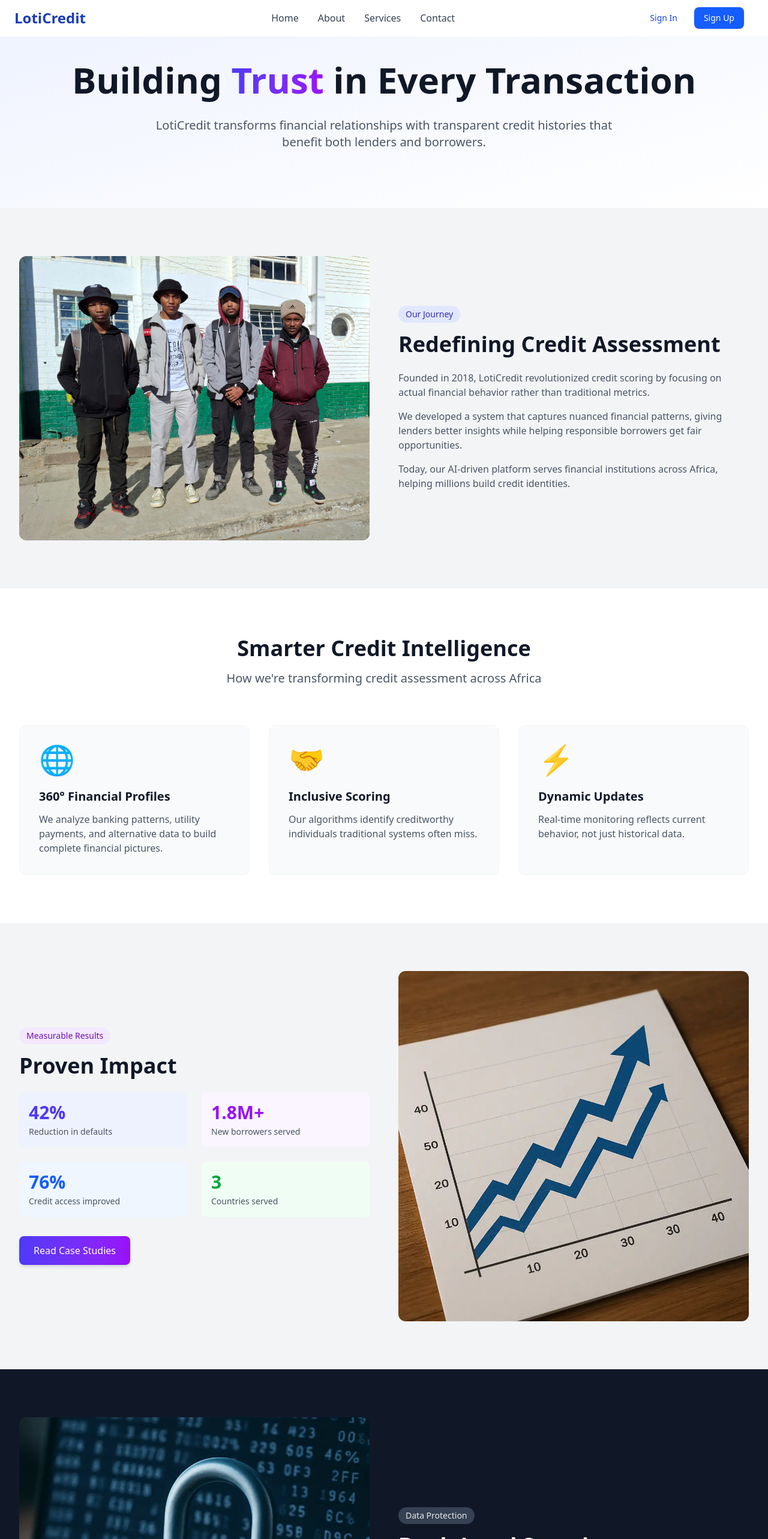
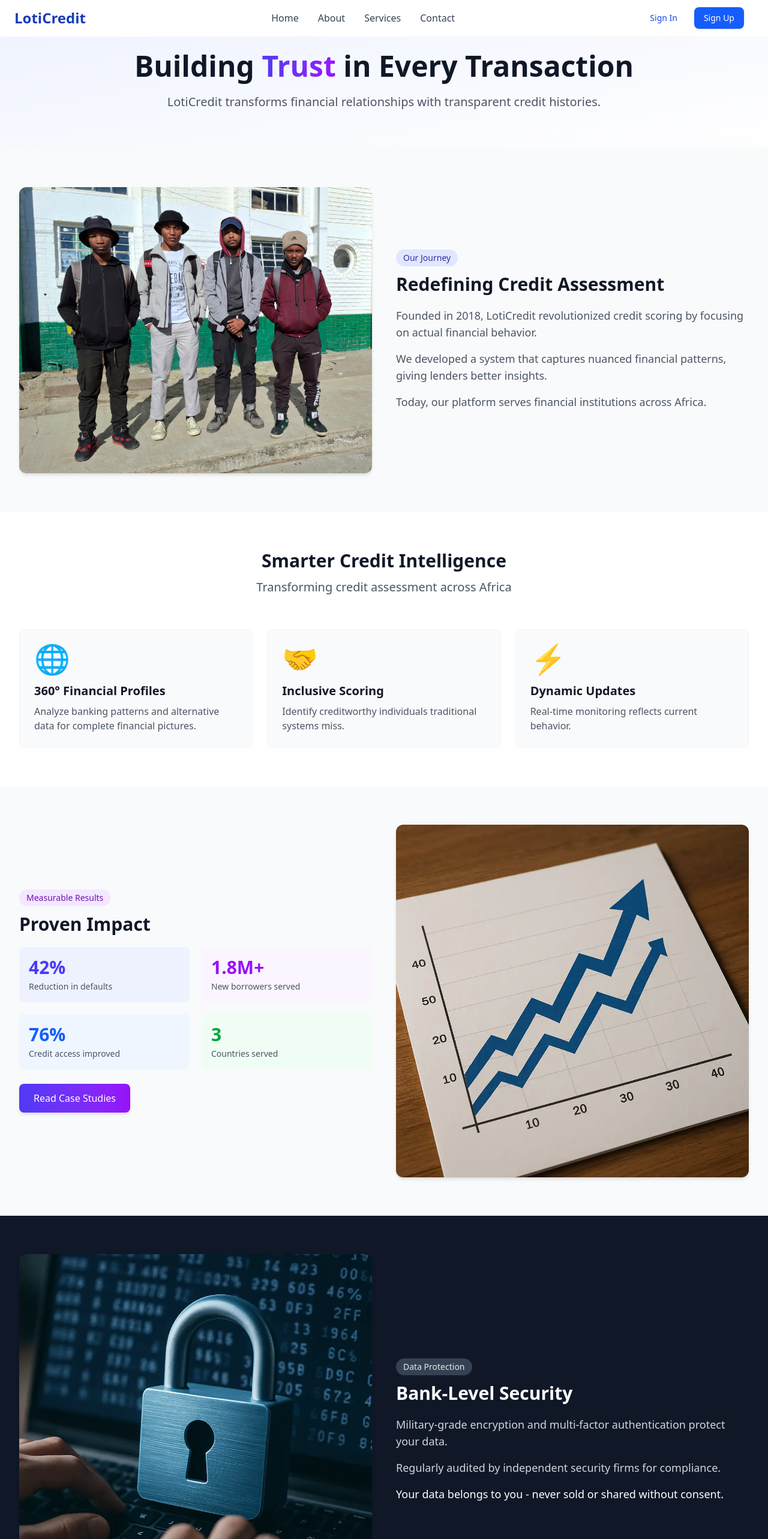
Before and after one commit to kamohelomokhethi137/loticredit, a React (Vite) app: page /about in a window 1280 px wide. Shown: the top 2566 px of the page at 60% size. Built offline with nearby package versions, Linux system fonts and the light colour scheme.

Commit message:
RESPONSIVENESS

```diff
--- a/src/components/AboutUs.jsx
+++ b/src/components/AboutUs.jsx
@@ -14,43 +14,43 @@ function AboutUs() {
   const [ref3, inView3] = useInView({ threshold: 0.1, triggerOnce: true });
 
   return (
-    <div className="bg-gray-100">
+    <div className="bg-gray-50 overflow-x-hidden">
       <NavBar />
 
       {/* Hero Section */}
-      <section className="relative overflow-hidden bg-gradient-to-br from-indigo-50 to-white py-24 px-4 sm:px-6 lg:px-8">
+      <section className="relative bg-gradient-to-br from-indigo-50 to-white pt-20 pb-16 px-5 sm:px-6 lg:px-8">
         <div className="max-w-7xl mx-auto">
           <motion.div
-            initial={{ opacity: 0, y: 40 }}
+            initial={{ opacity: 0, y: 20 }}
             animate={{ opacity: 1, y: 0 }}
             transition={{ duration: 0.8, ease: [0.6, -0.05, 0.01, 0.99] }}
-            className="text-center"
+            className="text-center px-2"
           >
-            <h1 className="text-4xl md:text-6xl font-bold text-gray-900 mb-6 leading-tight">
+            <h1 className="text-3xl sm:text-4xl md:text-5xl font-bold text-gray-900 mb-4 leading-tight">
               Building <span className="bg-gradient-to-r from-indigo-600 to-purple-600 bg-clip-text text-transparent">Trust</span> in Every Transaction
             </h1>
-            <p className="text-xl text-gray-600 max-w-3xl mx-auto">
-              LotiCredit transforms financial relationships with transparent credit histories that benefit both lenders and borrowers.
+            <p className="text-lg sm:text-xl text-gray-600 max-w-3xl mx-auto">
+              LotiCredit transforms financial relationships with transparent credit histories.
             </p>
           </motion.div>
         </div>
-        <div className="absolute -bottom-20 left-0 right-0 h-24 bg-gradient-to-t from-gray-50 to-transparent z-10"></div>
+        <div className="absolute -bottom-10 left-0 right-0 h-16 bg-gradient-to-t from-gray-50 to-transparent z-10"></div>
       </section>
 
       {/* Our Story */}
-      <section ref={ref1} className="max-w-7xl mx-auto px-4 sm:px-6 lg:px-8 py-20">
-        <div className="flex flex-col lg:flex-row gap-12 items-center">
+      <section ref={ref1} className="max-w-7xl mx-auto px-5 sm:px-6 lg:px-8 py-12 sm:py-16">
+        <div className="flex flex-col lg:flex-row gap-8 sm:gap-10 items-center">
           <motion.div
-            initial={{ opacity: 0, x: -80, scale: 0.95 }}
+            initial={{ opacity: 0, x: -40, scale: 0.98 }}
             animate={inView1 ? { opacity: 1, x: 0, scale: 1 } : {}}
             transition={{ duration: 0.7, ease: "easeOut" }}
-            className="lg:w-1/2 relative"
+            className="w-full lg:w-1/2 relative px-2 sm:px-0"
           >
-            <div className="absolute -inset-4 bg-gradient-to-r from-indigo-100 to-purple-100 rounded-2xl -z-10"></div>
+            <div className="absolute -inset-3 sm:-inset-4 bg-gradient-to-r from-indigo-100 to-purple-100 rounded-xl sm:rounded-2xl -z-10"></div>
             <img
               src={teamImage}
               alt="LotiCredit team working together"
-              className="rounded-xl w-full h-auto object-cover"
+              className="rounded-lg sm:rounded-xl w-full h-auto object-cover shadow-md"
               loading="lazy"
               width={600}
               height={400}
@@ -58,24 +58,24 @@ function AboutUs() {
           </motion.div>
 
           <motion.div
-            initial={{ opacity: 0, x: 80 }}
+            initial={{ opacity: 0, x: 40 }}
             animate={inView1 ? { opacity: 1, x: 0 } : {}}
             transition={{ duration: 0.7, delay: 0.2, ease: "easeOut" }}
-            className="lg:w-1/2"
+            className="w-full lg:w-1/2 px-2 sm:px-0"
           >
-            <div className="inline-block bg-indigo-100 text-indigo-800 px-3 py-1 rounded-full text-sm font-medium mb-4">
+            <div className="inline-block bg-indigo-100 text-indigo-800 px-3 py-1 rounded-full text-sm font-medium mb-3">
               Our Journey
             </div>
-            <h2 className="text-3xl md:text-4xl font-bold text-gray-900 mb-6">Redefining Credit Assessment</h2>
-            <div className="space-y-4 text-gray-600">
+            <h2 className="text-2xl sm:text-3xl font-bold text-gray-900 mb-4 sm:mb-5">Redefining Credit Assessment</h2>
+            <div className="space-y-3 sm:space-y-4 text-gray-600 text-base sm:text-lg">
               <p>
-                Founded in 2018, LotiCredit revolutionized credit scoring by focusing on actual financial behavior rather than traditional metrics.
+                Founded in 2018, LotiCredit revolutionized credit scoring by focusing on actual financial behavior.
               </p>
               <p>
-                We developed a system that captures nuanced financial patterns, giving lenders better insights while helping responsible borrowers get fair opportunities.
+                We developed a system that captures nuanced financial patterns, giving lenders better insights.
               </p>
               <p className="font-medium">
-                Today, our AI-driven platform serves financial institutions across Africa, helping millions build credit identities.
+                Today, our platform serves financial institutions across Africa.
               </p>
             </div>
           </motion.div>
@@ -83,50 +83,50 @@ function AboutUs() {
       </section>
 
       {/* The Difference */}
-      <section ref={ref2} className="bg-white py-20 px-4 sm:px-6 lg:px-8">
+      <section ref={ref2} className="bg-white py-12 sm:py-16 px-5 sm:px-6 lg:px-8">
         <div className="max-w-7xl mx-auto">
           <motion.div
             initial={{ opacity: 0 }}
             animate={inView2 ? { opacity: 1 } : {}}
             transition={{ duration: 0.6 }}
-            className="text-center mb-16"
+            className="text-center mb-10 sm:mb-14"
           >
-            <h2 className="text-3xl md:text-4xl font-bold text-gray-900 mb-4">
+            <h2 className="text-2xl sm:text-3xl font-bold text-gray-900 mb-3">
               Smarter Credit Intelligence
             </h2>
-            <p className="text-xl text-gray-600 max-w-3xl mx-auto">
-              How we're transforming credit assessment across Africa
+            <p className="text-lg sm:text-xl text-gray-600 max-w-3xl mx-auto">
+              Transforming credit assessment across Africa
             </p>
           </motion.div>
 
-          <div className="grid md:grid-cols-3 gap-8">
+          <div className="grid grid-cols-1 md:grid-cols-3 gap-5 sm:gap-6">
             {[
               {
                 title: "360° Financial Profiles",
-                description: "We analyze banking patterns, utility payments, and alternative data to build complete financial pictures.",
+                description: "Analyze banking patterns and alternative data for complete financial pictures.",
                 icon: "🌐"
               },
               {
                 title: "Inclusive Scoring",
-                description: "Our algorithms identify creditworthy individuals traditional systems often miss.",
+                description: "Identify creditworthy individuals traditional systems miss.",
                 icon: "🤝"
               },
               {
                 title: "Dynamic Updates",
-                description: "Real-time monitoring reflects current behavior, not just historical data.",
+                description: "Real-time monitoring reflects current behavior.",
                 icon: "⚡"
               }
             ].map((item, index) => (
               <motion.div
                 key={index}
-                initial={{ opacity: 0, y: 40 }}
+                initial={{ opacity: 0, y: 20 }}
                 animate={inView2 ? { opacity: 1, y: 0 } : {}}
                 transition={{ duration: 0.5, delay: index * 0.15 }}
-                className="group bg-gray-50 p-8 rounded-xl hover:bg-white hover:shadow-lg transition-all duration-300 border border-gray-100"
+                className="group bg-gray-50 p-5 sm:p-6 rounded-lg hover:bg-white hover:shadow-md transition-all duration-300 border border-gray-100"
               >
-                <div className="text-5xl mb-6 group-hover:scale-110 transition-transform">{item.icon}</div>
-                <h3 className="text-xl font-bold mb-3 text-gray-900">{item.title}</h3>
-                <p className="text-gray-600">{item.description}</p>
+                <div className="text-4xl sm:text-5xl mb-4 group-hover:scale-105 transition-transform">{item.icon}</div>
+                <h3 className="text-lg sm:text-xl font-bold mb-2 text-gray-900">{item.title}</h3>
+                <p className="text-gray-600 text-base">{item.description}</p>
               </motion.div>
             ))}
           </div>
@@ -134,19 +134,19 @@ function AboutUs() {
       </section>
 
       {/* Impact Section */}
-      <section ref={ref3} className="max-w-7xl mx-auto px-4 sm:px-6 lg:px-8 py-20">
-        <div className="flex flex-col lg:flex-row-reverse gap-12 items-center">
+      <section ref={ref3} className="max-w-7xl mx-auto px-5 sm:px-6 lg:px-8 py-12 sm:py-16">
+        <div className="flex flex-col lg:flex-row-reverse gap-8 sm:gap-10 items-center">
           <motion.div
-            initial={{ opacity: 0, x: 80, scale: 0.95 }}
+            initial={{ opacity: 0, x: 40, scale: 0.98 }}
             animate={inView3 ? { opacity: 1, x: 0, scale: 1 } : {}}
             transition={{ duration: 0.7 }}
-            className="lg:w-1/2 relative"
+            className="w-full lg:w-1/2 relative px-2 sm:px-0"
           >
-            <div className="absolute -inset-4 bg-gradient-to-l from-indigo-100 to-purple-100 rounded-2xl -z-10"></div>
+            <div className="absolute -inset-3 sm:-inset-4 bg-gradient-to-l from-indigo-100 to-purple-100 rounded-xl sm:rounded-2xl -z-10"></div>
             <img
               src={graphImage}
               alt="LotiCredit growth metrics"
-              className="rounded-xl w-full h-auto object-cover"
+              className="rounded-lg sm:rounded-xl w-full h-auto object-cover shadow-md"
               loading="lazy"
               width={600}
               height={400}
@@ -154,39 +154,39 @@ function AboutUs() {
           </motion.div>
 
           <motion.div
-            initial={{ opacity: 0, x: -80 }}
+            initial={{ opacity: 0, x: -40 }}
             animate={inView3 ? { opacity: 1, x: 0 } : {}}
             transition={{ duration: 0.7, delay: 0.2 }}
-            className="lg:w-1/2"
+            className="w-full lg:w-1/2 px-2 sm:px-0"
           >
-            <div className="inline-block bg-purple-100 text-purple-800 px-3 py-1 rounded-full text-sm font-medium mb-4">
+            <div className="inline-block bg-purple-100 text-purple-800 px-3 py-1 rounded-full text-sm font-medium mb-3">
               Measurable Results
             </div>
-            <h2 className="text-3xl md:text-4xl font-bold text-gray-900 mb-6">Proven Impact</h2>
+            <h2 className="text-2xl sm:text-3xl font-bold text-gray-900 mb-4 sm:mb-5">Proven Impact</h2>
 
-            <div className="grid grid-cols-2 gap-6 mb-8">
-              <div className="bg-indigo-50 p-4 rounded-lg">
-                <div className="text-3xl font-bold text-indigo-600 mb-1">42%</div>
-                <div className="text-sm text-gray-600">Reduction in defaults</div>
+            <div className="grid grid-cols-2 gap-4 sm:gap-5 mb-6">
+              <div className="bg-indigo-50 p-3 sm:p-4 rounded-lg">
+                <div className="text-2xl sm:text-3xl font-bold text-indigo-600 mb-1">42%</div>
+                <div className="text-xs sm:text-sm text-gray-600">Reduction in defaults</div>
               </div>
-              <div className="bg-purple-50 p-4 rounded-lg">
-                <div className="text-3xl font-bold text-purple-600 mb-1">1.8M+</div>
-                <div className="text-sm text-gray-600">New borrowers served</div>
+              <div className="bg-purple-50 p-3 sm:p-4 rounded-lg">
+                <div className="text-2xl sm:text-3xl font-bold text-purple-600 mb-1">1.8M+</div>
+                <div className="text-xs sm:text-sm text-gray-600">New borrowers served</div>
               </div>
-              <div className="bg-blue-50 p-4 rounded-lg">
-                <div className="text-3xl font-bold text-blue-600 mb-1">76%</div>
-                <div className="text-sm text-gray-600">Credit access improved</div>
+              <div className="bg-blue-50 p-3 sm:p-4 rounded-lg">
+                <div className="text-2xl sm:text-3xl font-bold text-blue-600 mb-1">76%</div>
+                <div className="text-xs sm:text-sm text-gray-600">Credit access improved</div>
               </div>
-              <div className="bg-green-50 p-4 rounded-lg">
-                <div className="text-3xl font-bold text-green-600 mb-1">3</div>
-                <div className="text-sm text-gray-600">Countries served</div>
+              <div className="bg-green-50 p-3 sm:p-4 rounded-lg">
+                <div className="text-2xl sm:text-3xl font-bold text-green-600 mb-1">3</div>
+                <div className="text-xs sm:text-sm text-gray-600">Countries served</div>
               </div>
             </div>
 
             <motion.button
               whileHover={{ scale: 1.03 }}
               whileTap={{ scale: 0.98 }}
-              className="bg-gradient-to-r from-indigo-600 to-purple-600 text-white px-6 py-3 rounded-lg font-medium shadow-md hover:shadow-lg transition-all"
+              className="bg-gradient-to-r from-indigo-600 to-purple-600 text-white px-5 sm:px-6 py-2.5 sm:py-3 rounded-lg font-medium shadow-md hover:shadow-lg transition-all text-sm sm:text-base"
             >
               Read Case Studies
             </motion.button>
@@ -195,40 +195,40 @@ function AboutUs() {
       </section>
 
       {/* Security Section */}
-      <section className="bg-gray-900 text-white py-20 px-4 sm:px-6 lg:px-8">
+      <section className="bg-gray-900 text-white py-12 sm:py-16 px-5 sm:px-6 lg:px-8">
         <div className="max-w-7xl mx-auto">
           <motion.div
             initial={{ opacity: 0 }}
             whileInView={{ opacity: 1 }}
             viewport={{ once: true }}
             transition={{ duration: 0.8 }}
-            className="flex flex-col md:flex-row gap-12 items-center"
+            className="flex flex-col md:flex-row gap-8 sm:gap-10 items-center"
           >
-            <div className="md:w-1/2">
+            <div className="w-full md:w-1/2 px-2 sm:px-0">
               <img
                 src={dataImage}
                 alt="Data security illustration"
-                className="rounded-xl w-full h-auto object-cover"
+                className="rounded-lg sm:rounded-xl w-full h-auto object-cover shadow-md"
                 loading="lazy"
                 width={600}
                 height={400}
               />
             </div>
 
-            <div className="md:w-1/2">
-              <div className="inline-block bg-gray-700 text-gray-200 px-3 py-1 rounded-full text-sm font-medium mb-4">
+            <div className="w-full md:w-1/2 px-2 sm:px-0">
+              <div className="inline-block bg-gray-700 text-gray-200 px-3 py-1 rounded-full text-sm font-medium mb-3">
                 Data Protection
               </div>
-              <h2 className="text-3xl md:text-4xl font-bold text-white mb-6">Bank-Level Security</h2>
-              <div className="space-y-4 text-gray-300">
+              <h2 className="text-2xl sm:text-3xl font-bold text-white mb-4 sm:mb-5">Bank-Level Security</h2>
+              <div className="space-y-3 sm:space-y-4 text-gray-300 text-base sm:text-lg">
                 <p>
-                  We implement military-grade encryption and multi-factor authentication to protect your financial data.
+                  Military-grade encryption and multi-factor authentication protect your data.
                 </p>
                 <p>
-                  Our systems are regularly audited by independent security firms to ensure compliance with global standards.
+                  Regularly audited by independent security firms for compliance.
                 </p>
                 <p className="font-medium text-white">
-                  Your data belongs to you - we never sell or share information without explicit consent.
+                  Your data belongs to you - never sold or shared without consent.
                 </p>
               </div>
             </div>
```
